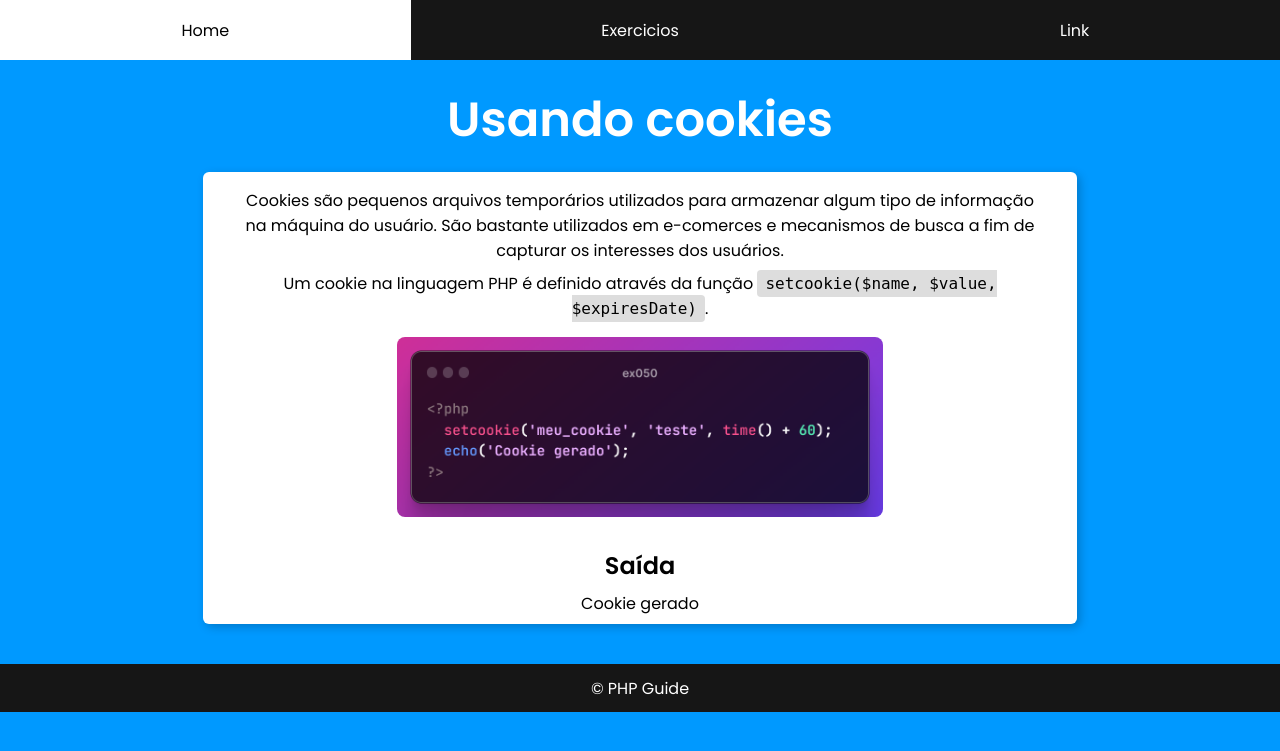
After one commit to JoaoVSBraz/php-guide, a PHP site: page /exercicios/ex050.php in a window 1280 px wide. The commit adds this page. Shown: the top 751 px of the page. Run offline with PHP 8.4, Linux system fonts and the light colour scheme.

Commit message:
add ex050 - using cookies

```diff
--- a/exercicios.php
+++ b/exercicios.php
@@ -204,6 +204,10 @@
                         <td>EX 049</td>
                         <td><a href="/exercicios/ex049.php">Usando CURL</a></td>
                     </tr>
+                    <tr>
+                        <td>EX 050</td>
+                        <td><a href="/exercicios/ex050.php">Usando cookies</a></td>
+                    </tr>
                 </tbody>
             </table>
         </section>
--- /dev/null
+++ b/exercicios/ex050.php
@@ -0,0 +1,22 @@
+<?php require_once('../partials/header.php') ?>
+<?php require_once('../autoload.php') ?>
+    <main>
+        <h1>Usando cookies</h1>
+        <section>
+            <div class="content">
+                <p>Cookies são pequenos arquivos temporários utilizados para armazenar algum tipo de informação na máquina do usuário. São bastante utilizados em e-comerces e mecanismos de busca a fim de capturar os interesses dos usuários.</p>
+
+                <p>Um cookie na linguagem PHP é definido através da função <code>setcookie($name, $value, $expiresDate)</code>.</p>
+
+                <p><img src="/assets/images/ex050.png" alt="Exemplo do uso de cookie através da função setcookie"></p>
+            </div>
+            <div class="result">
+                <h2>Saída</h2>
+                <?php
+                    setcookie('meu_cookie', 'teste', time() + 60);
+                    echo('Cookie gerado');
+                ?>
+            </div>
+        </section>
+    </main>
+<?php require_once('../partials/footer.php') ?>
```
Also changed, not shown: assets/images/ex050.png (added).
